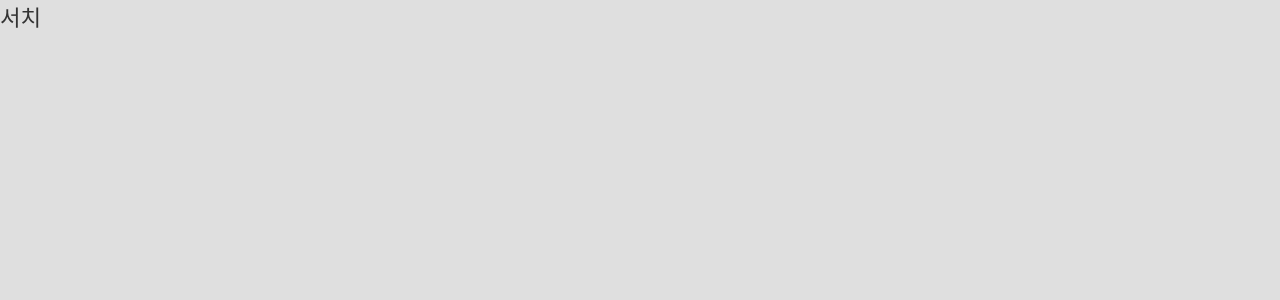
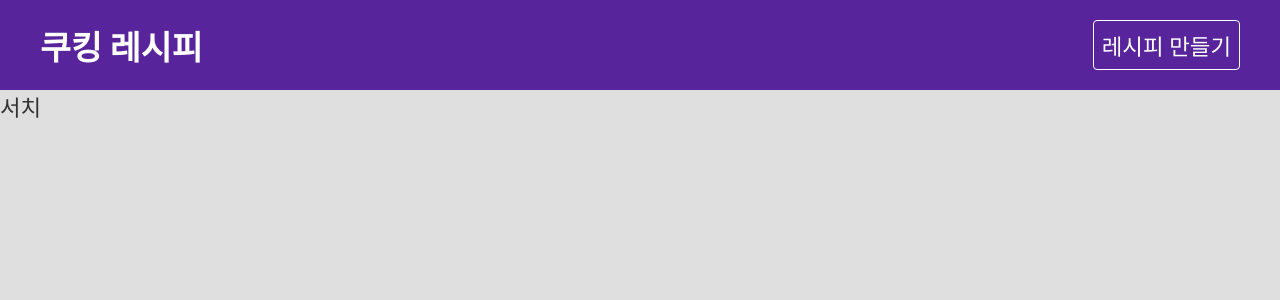
Before and after one commit to jbkim08/cooking-recipe, a React (Create React App) app: page /search in a window 1280 px wide. Shown: the top 300 px of the page. Built offline with nearby package versions, Linux system fonts and the light colour scheme.

Commit message:
네브바 컴포넌트 적용

```diff
--- a/src/App.js
+++ b/src/App.js
@@ -6,12 +6,14 @@
 import Create from "./pages/create/Create";
 
 import "./App.css";
+import Navbar from "./components/Navbar";
 
 function App() {
   //리액트 라우트는 최상단에 브라우저라우트>라우츠>라우트
   return (
     <div className="App">
       <BrowserRouter>
+        <Navbar />
         <Routes>
           <Route path="/" element={<Home />} />
           <Route path="/create" element={<Create />} />
--- /dev/null
+++ b/src/components/Navbar.css
@@ -0,0 +1,28 @@
+.navbar {
+  background: #58249c;
+  padding: 20px;
+  color: #fff;
+}
+.navbar nav {
+  display: flex;
+  align-items: center;
+  max-width: 1200px;
+  margin: 0 auto;
+}
+.navbar a.brand {
+  margin-right: auto;
+  color: #fff;
+  text-decoration: none;
+}
+.navbar a:last-child {
+  color: #fff;
+  text-decoration: none;
+  margin-left: 40px;
+  padding: 8px;
+  border: 1px solid #fff;
+  border-radius: 4px;
+}
+.navbar a:last-child:hover {
+  background: #fff;
+  color: #333;
+}
--- /dev/null
+++ b/src/components/Navbar.js
@@ -0,0 +1,17 @@
+import { Link } from "react-router-dom";
+import "./Navbar.css";
+
+const Navbar = () => {
+  return (
+    <div className="navbar">
+      <nav>
+        <Link to="/" className="brand">
+          <h1>쿠킹 레시피</h1>
+        </Link>
+        <Link to="/create">레시피 만들기</Link>
+      </nav>
+    </div>
+  );
+};
+
+export default Navbar;
```
